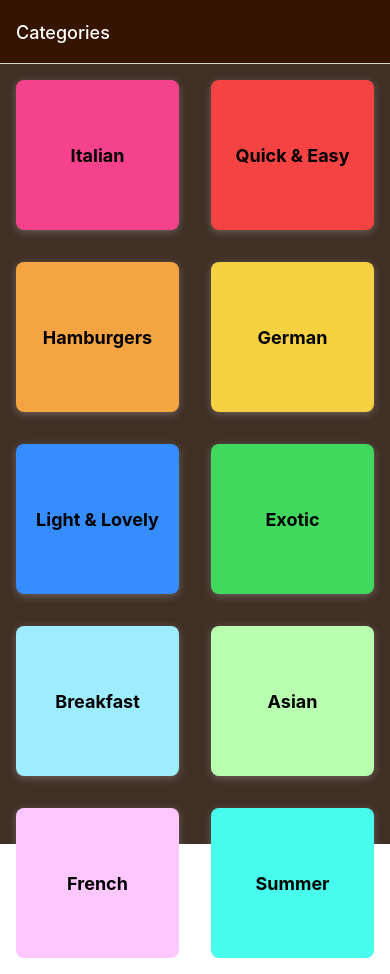
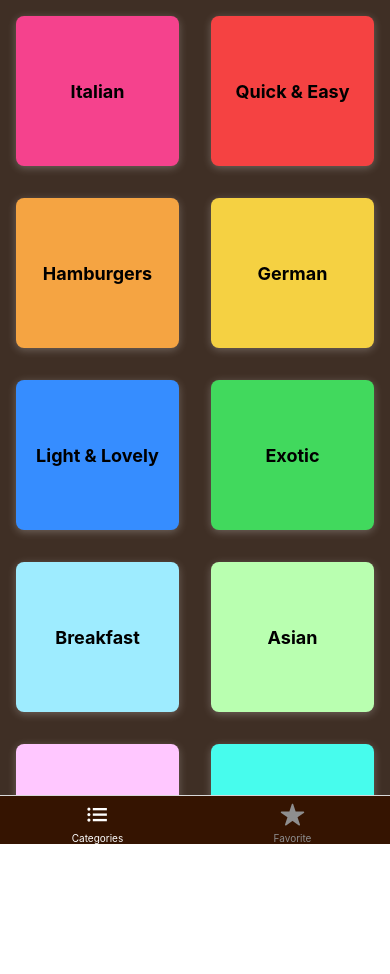
Before and after one commit to imammufiid/react-native-mealapp, a React Native app: screen / in a window 390 px wide. After the commit the page ends 844 px from the top, so only its background shows below. Built offline with nearby package versions, Linux system fonts and the light colour scheme.

Commit message:
feat: Created nested navigation

```diff
--- a/App.tsx
+++ b/App.tsx
@@ -7,8 +7,47 @@ import {MealDetailScreen} from "@/ui/screen/MealDetailScreen";
 import {RootStackParamList} from "@/navigation/Utils";
 import ROUTES_NAMED from "@/navigation/Routes";
 import {Colors} from "@/utils/constants/color";
+import {createBottomTabNavigator} from "@react-navigation/bottom-tabs";
+import {Ionicons} from "@expo/vector-icons";
+import {FavoriteScreen} from "@/ui/screen/FavoriteScreen";
+
 
 const Stack = createNativeStackNavigator<RootStackParamList>()
+const BottomTabs = createBottomTabNavigator()
+
+const BottomTabsNavigator = () => {
+  return (
+    <BottomTabs.Navigator
+      initialRouteName="Welcome"
+      screenOptions={{
+        tabBarActiveTintColor: "white",
+        tabBarStyle: {
+          backgroundColor: Colors.darknessBrown
+        },
+      }}>
+      <BottomTabs.Screen
+        name={ROUTES_NAMED.CATEGORIES}
+        options={{
+          title: 'Categories',
+          headerShown: false,
+          tabBarIcon: ({color, size}) => (
+            <Ionicons name="list" color={color} size={size}/>
+          )
+        }}
+        component={CategoriesScreen}/>
+      <BottomTabs.Screen
+        name={ROUTES_NAMED.FAVORITE}
+        options={{
+          title: 'Favorite',
+          headerShown: false,
+          tabBarIcon: ({color, size}) => (
+            <Ionicons name="star" color={color} size={size}/>
+          )
+        }}
+        component={FavoriteScreen}/>
+    </BottomTabs.Navigator>
+  )
+}
 
 export default function App() {
   return (
@@ -24,11 +63,12 @@ export default function App() {
             }
           }}>
           <Stack.Screen
-            name={ROUTES_NAMED.CATEGORIES}
+            name={ROUTES_NAMED.BOTTOM_TABS}
             options={{
-              title: 'Categories',
+              title: 'Bottom Tabs',
+              headerShown: false
             }}
-            component={CategoriesScreen}/>
+            component={BottomTabsNavigator}/>
           <Stack.Screen
             name={ROUTES_NAMED.MEAL_OVERVIEW}
             component={MealsOverviewScreen}/>
--- a/package.json
+++ b/package.json
@@ -10,6 +10,7 @@
     "ts:check": "tsc"
   },
   "dependencies": {
+    "@react-navigation/bottom-tabs": "^6.5.11",
     "@react-navigation/native": "^6.1.9",
     "@react-navigation/native-stack": "^6.9.17",
     "expo": "~49.0.15",
--- a/src/navigation/Routes.ts
+++ b/src/navigation/Routes.ts
@@ -1,7 +1,9 @@
 enum ROUTES_NAMED {
+  BOTTOM_TABS = 'BOTTOM_TABS',
   CATEGORIES = 'CATEGORIES',
   MEAL_OVERVIEW = 'MEAL_OVERVIEW',
   MEAL_DETAIL = 'MEAL_DETAIL',
+  FAVORITE = 'FAVORITE',
 }
 
 export default ROUTES_NAMED
--- a/src/navigation/Utils.ts
+++ b/src/navigation/Utils.ts
@@ -1,7 +1,8 @@
 import {NavigationProp} from "@react-navigation/native";
 import ROUTES_NAMED from "@/navigation/Routes";
 
-export type ScreenNames = [ROUTES_NAMED.CATEGORIES, ROUTES_NAMED.MEAL_OVERVIEW, ROUTES_NAMED.MEAL_DETAIL] // type these manually
+
+type ScreenNames = (keyof typeof ROUTES_NAMED)[]
 export type RootStackParamList = Record<ScreenNames[number], BaseProps>;
 export type StackNavigation = NavigationProp<RootStackParamList>;
 
--- a/src/ui/screen/CategoriesScreen.tsx
+++ b/src/ui/screen/CategoriesScreen.tsx
@@ -4,6 +4,8 @@ import {Category} from "@data/models/Category";
 import {CategoryGridTile} from "@/ui/components/CategoryGridTile";
 import {MealsOverviewScreenParam} from "./MealsOverviewScreen";
 import ROUTES_NAMED from "@/navigation/Routes";
+import {StatusBar} from "expo-status-bar";
+import {Colors} from "@/utils/constants/color";
 
 
 export const CategoriesScreen = (props: any) => {
@@ -30,7 +32,7 @@ export const CategoriesScreen = (props: any) => {
    * ref: https://stackoverflow.com/questions/63424511/invariant-violation-changing-numcolumns-on-the-fly-is-not-supported-i-do-not-c
    */
   return (
-    <SafeAreaView>
+    <SafeAreaView style={{backgroundColor: Colors.darkBrown}}>
       <FlatList
         key={'#'}
         data={CATEGORIES}
--- /dev/null
+++ b/src/ui/screen/FavoriteScreen.tsx
@@ -0,0 +1,9 @@
+import {Text, View} from "react-native";
+
+export const FavoriteScreen = () => {
+  return (
+    <View style={{justifyContent: 'center', alignItems: 'center', flex: 1}}>
+      <Text>Favorite Screen!</Text>
+    </View>
+  )
+}
```
Also changed, not shown: 1 other file (tests, documents, lock files or other folders).
